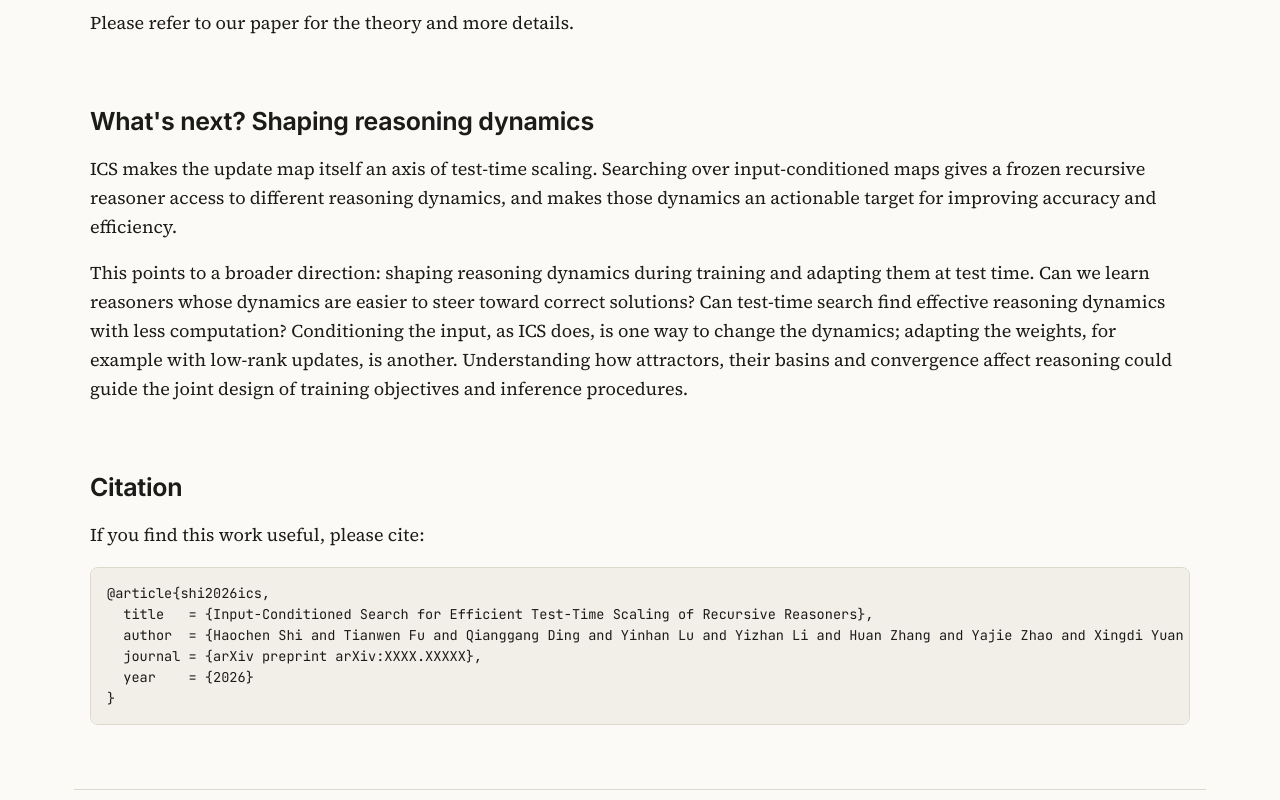
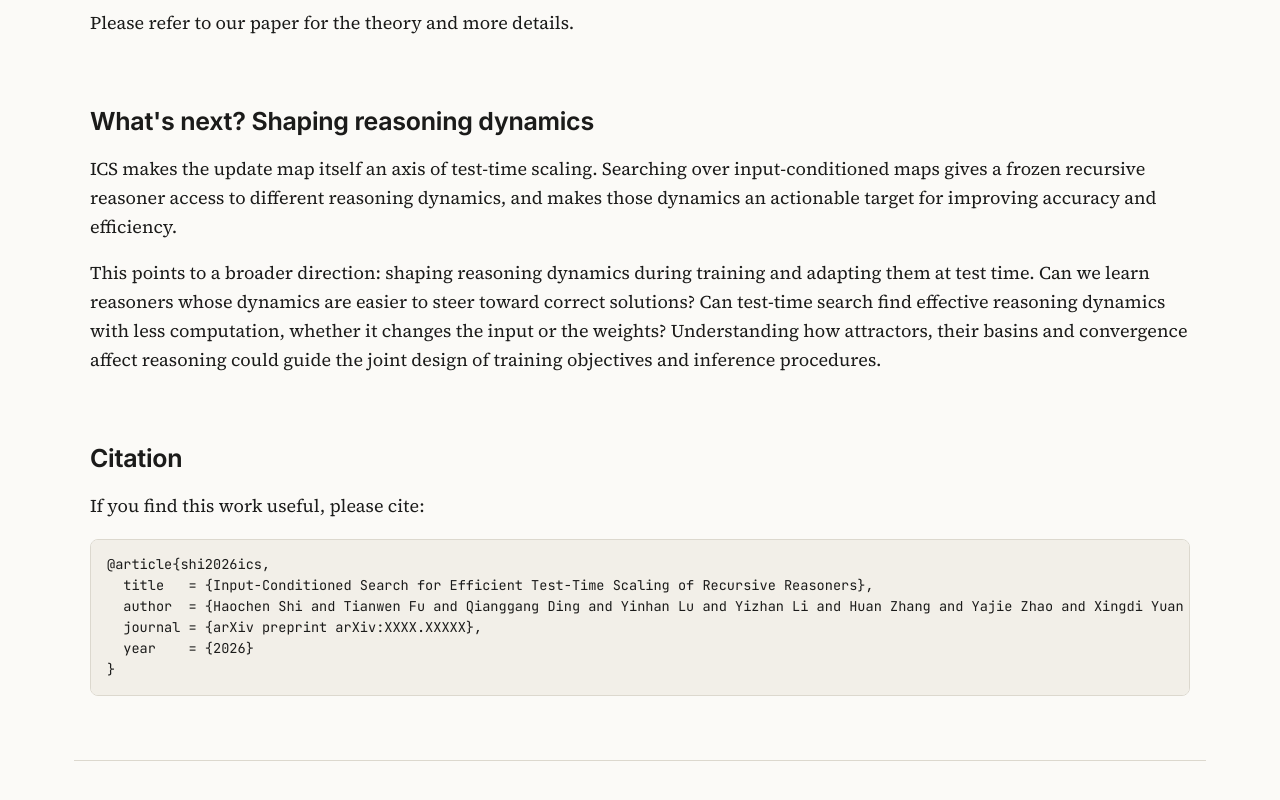
Before and after one commit to icsearch/icsearch.github.io, a plain HTML site: page index.html in a window 1280 px wide. Shown: the part 5500-6300 px from the top of the page. Drawn offline with Linux system fonts and the light colour scheme.

Commit message:
Deploy the project page built from 9c8ec0e

```diff
--- a/index.html
+++ b/index.html
@@ -199,10 +199,9 @@
     improving accuracy and efficiency.</p>
   <p>This points to a broader direction: shaping reasoning dynamics during training and adapting them at test time.
     Can we learn reasoners whose dynamics are easier to steer toward correct solutions? Can test-time search find
-    effective reasoning dynamics with less computation? Conditioning the input, as ICS does, is one way to change the
-    dynamics; adapting the weights, for example with low-rank updates, is another. Understanding how attractors, their
-    basins and convergence affect reasoning could guide the joint design of training objectives and inference
-    procedures.</p>
+    effective reasoning dynamics with less computation, whether it changes the input or the weights? Understanding how
+    attractors, their basins and convergence affect reasoning could guide the joint design of training objectives and
+    inference procedures.</p>
 </section>
 <section id="citation" class="band"><h2>Citation</h2><p>If you find this work useful, please cite:</p><pre class="bibtex"><code>@article{shi2026ics,
   title   = {Input-Conditioned Search for Efficient Test-Time Scaling of Recursive Reasoners},
```
